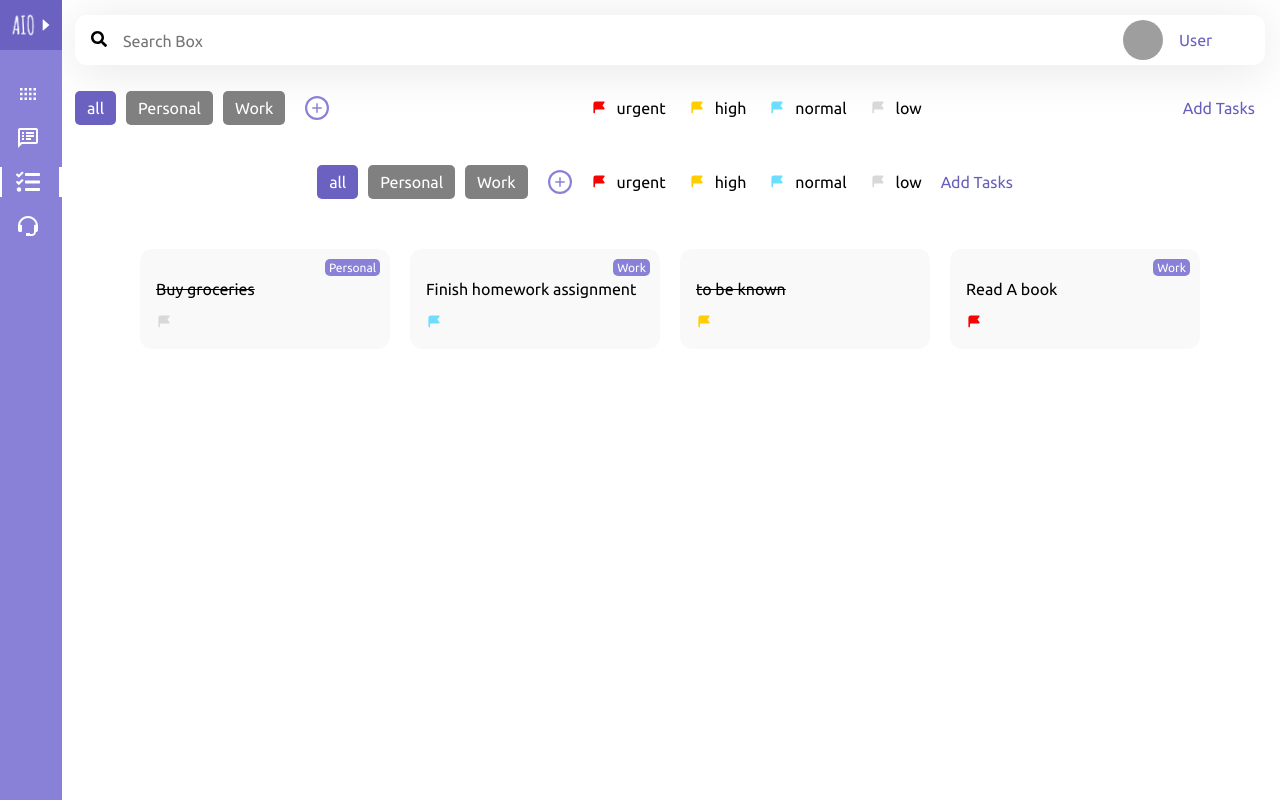
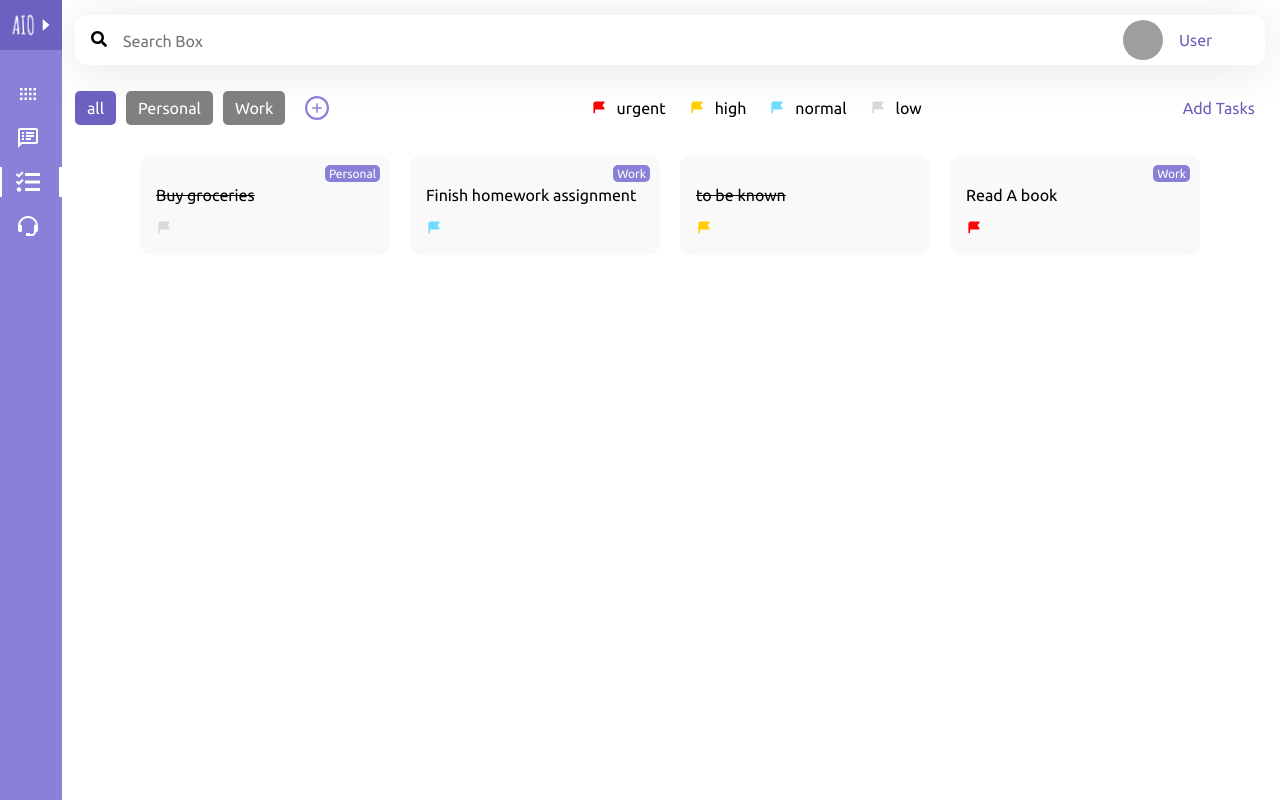
Before and after one commit to PavanGuptaZ/AIO, a React (Create React App) app: page /tasks/all in a window 1280 px wide. Built offline with nearby package versions, Linux system fonts and the light colour scheme; grey boxes are pictures that could not be loaded.

Commit message:
final-22-9

```diff
--- a/src/App.js
+++ b/src/App.js
@@ -1,6 +1,6 @@
 import './App.css';
 import { Notes, OverView, Support, Tasks, PageNotFound, NoteFullView } from './Files/Pages';
-import { Header, NavigatorNav, NoteViewer, TaskViewer, TagViewer, NotesRoute } from './Files/Components';
+import { Header, NavigatorNav, NoteViewer, TaskViewer, TagViewer, NotesRoute, TasksRoute } from './Files/Components';
 import { Routes, Route } from 'react-router-dom';
 import { useContext } from 'react';
 import { editorOpener, notesContext, tasksContext } from './Files/Hooks/useContextProvider';
@@ -22,9 +22,9 @@ function App() {
               )}
               <Route path="*" element={<PageNotFound />} />
             </Route>
-            <Route path="tasks" element={<Tasks />}>
-              <Route index element={<Tasks value={"all"} />} />
-              {tasks.categories.map((ele, idx) => (<Route key={idx} path={ele} element={<Tasks value={ele} />} />))}
+            <Route path="tasks" element={<Tasks/>}>
+              <Route index element={<TasksRoute value={"all"} />} />
+              {tasks.categories.map((ele, idx) => (<Route key={idx} path={ele} element={<TasksRoute value={ele} />} />))}
               <Route path="*" element={<PageNotFound />} />
             </Route>
             <Route path="support" element={<Support />} />
--- a/src/Files/Components/TaskViewer.jsx
+++ b/src/Files/Components/TaskViewer.jsx
@@ -27,7 +27,7 @@ export const TaskViewer = () => {
         setText(element => ({ ...element, "tag": e.target.value }))
     }
     const handlePriority = (e) => {
-        console.log(e.target.getAttribute("data-value"));
+        // console.log(e.target.getAttribute("data-value"));
         let priorityValue = e.target.getAttribute("data-value")
         setText(element => ({ ...element, "priority": priorityValue }))
         setPriorityFlag(false)
--- /dev/null
+++ b/src/Files/Components/TasksRoute.jsx
@@ -0,0 +1,19 @@
+import React, { useContext } from 'react';
+import { TaskBlock } from '../Components';
+import { searchContext, tasksContext } from '../Hooks/useContextProvider';
+import { useOutletContext } from 'react-router-dom';
+
+
+export const TasksRoute = ({ value }) => {
+    let { tasks } = useContext(tasksContext);
+    let { searchValue } = useContext(searchContext);
+    let { sortFliter } = useOutletContext();
+
+    return (
+        <div style={{ margin: "20px 0", display: "flex", flexWrap: "wrap", gap: "20px", justifyContent: "center" }}>
+            {tasks.list && tasks?.list.filter((ele) => ele.priority.toLowerCase().includes(sortFliter.toLocaleLowerCase())).filter((ele) => (value === "all" ? true : ele.tag === value)).filter((ele) => ele.body.toLowerCase().includes(searchValue.toLowerCase())).map((element) => (
+                <TaskBlock key={element.id} element={element} />
+            ))}
+        </div>
+    )
+}
--- a/src/Files/Components/index.js
+++ b/src/Files/Components/index.js
@@ -8,4 +8,6 @@ export { TagViewer } from './TagViewer.jsx';
 export { DigitalClock } from './DigitalClock.jsx';
 export { NameDetails } from './NameDetails.jsx';
 export { HighsTasks } from './HighsTasks.jsx';
+
 export { NotesRoute } from './NotesRoute.jsx';
+export { TasksRoute } from './TasksRoute.jsx';
--- a/src/Files/Pages/Notes.jsx
+++ b/src/Files/Pages/Notes.jsx
@@ -11,7 +11,6 @@ export const Notes = ({ value }) => {
   const { setSearchValue } = useContext(searchContext);
   const navigator = useNavigate();
   const location = useLocation();
-  console.log(location);
   useEffect(() => {
     const locationCheck = location.pathname === "/notes" || location.pathname === "/notes/";
     locationCheck && navigator("/notes/all");
--- a/src/Files/Pages/Tasks.jsx
+++ b/src/Files/Pages/Tasks.jsx
@@ -1,14 +1,13 @@
 import React, { useContext, useEffect, useState } from 'react';
 import { NavLink, Outlet, useLocation, useNavigate } from 'react-router-dom';
 import { editorOpener, searchContext, tasksContext } from '../Hooks/useContextProvider';
-import { TaskBlock } from '../Components';
 import { useKey } from '../Hooks/useKey';
 import { IoIosAddCircle } from 'react-icons/io';
 import { HiFlag } from 'react-icons/hi';
 
 export const Tasks = ({ value }) => {
   let { tasks, dispatchTasks } = useContext(tasksContext);
-  let { searchValue, setSearchValue } = useContext(searchContext);
+  let { setSearchValue } = useContext(searchContext);
   const { setEditorViewer } = useContext(editorOpener);
   const navigator = useNavigate();
   const location = useLocation();
@@ -25,7 +24,14 @@ export const Tasks = ({ value }) => {
     setEditorViewer(pre => ({ ...pre, tasks: false, tag: false, tagtype: { for: null, value: null } }))
     setSearchValue("");
     navigator("/tasks/all");
+    setSortKey((pre)=>{
+      const updatedSortKey = { ...pre };
+      for (const key in pre) {
+          updatedSortKey[key] = false;
+      }
+      return updatedSortKey;
 
+    })
   })
   const openEditor = () => {
     setEditorViewer(noteViewer => ({ ...noteViewer, tasks: true }))
@@ -84,12 +90,7 @@ export const Tasks = ({ value }) => {
           }}>Add Tasks</button>
         </div>
       </div>
-      <div style={{ margin: "20px 0", display: "flex", flexWrap: "wrap", gap: "20px", justifyContent: "center" }}>
-        {tasks.list && tasks?.list.filter((ele) => ele.priority.toLowerCase().includes(sortFliter.toLocaleLowerCase())).filter((ele) => (value === "all" ? true : ele.tag === value)).filter((ele) => ele.body.toLowerCase().includes(searchValue.toLowerCase())).map((element) => (
-          <TaskBlock key={element.id} element={element} />
-        ))}
-        <Outlet />
-      </div>
+        <Outlet  context={{sortFliter}}/>
       {/* {value} */}
     </>
   )
```
